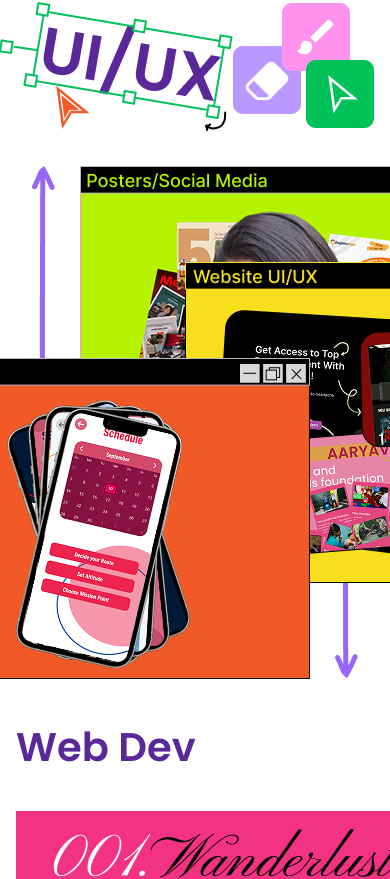
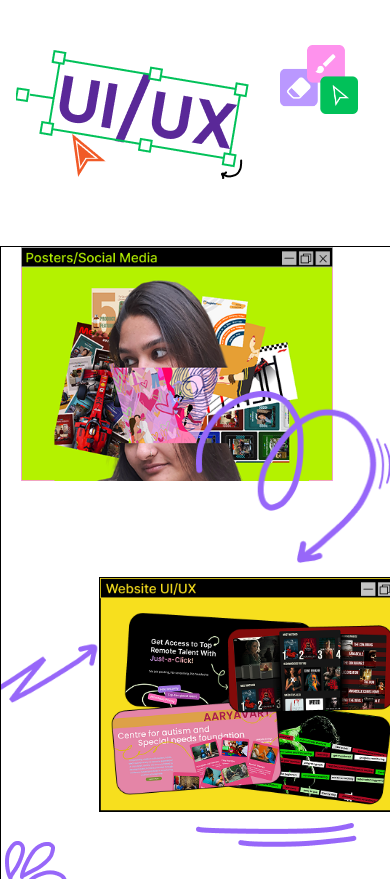
Before and after one commit to yashika0432/PORTFOLIO, a React (Create React App) app in the folder frontend/: page / in a window 390 px wide. Shown: the part 1025-1904 px from the top of the page. Built offline with nearby package versions, Linux system fonts and the light colour scheme.

Commit message:
web dev part

```diff
--- a/frontend/src/style/work.css
+++ b/frontend/src/style/work.css
@@ -75,9 +75,7 @@
   width: 100%;
   height: 550px;
 }
-.webdev {
-  margin: 2rem 5rem;
-}
+
 .webdev h2 {
   font-size: 40px;
   color: #5a2898;
@@ -108,3 +106,99 @@
 .webfive {
   background-color: #f4511e;
 }
+
+/* mobile overrides */
+@media (max-width: 768px) {
+  .access {
+    align-items: flex-start;
+    margin: 4rem 0rem;
+  }
+  .rightimg {
+    width: 20%;
+  }
+  .uiUx {
+    overflow: hidden;
+    border: 1px solid black;
+    height: 900px;
+  }
+  .work {
+    width: 80%;
+    position: relative;
+    display: flex;
+    flex-direction: column;
+    gap: 0rem;
+    margin: 0;
+    padding: 0;
+
+    align-items: center;
+    justify-content: center;
+  }
+  .drop {
+    left: 1%;
+    top: 66%;
+  }
+  .star {
+    display: none;
+  }
+
+  .curarr {
+    width: 50%;
+    left: 50%;
+    top: 9rem;
+  }
+  .star {
+    left: 60%;
+    top: 2rem;
+  }
+  .arrdown {
+    top: 75%;
+    z-index: 4;
+  }
+  .arrup {
+    display: none;
+  }
+  .zig {
+    width: 25%;
+    top: 24rem;
+  }
+  .lines {
+    z-index: 4;
+    top: 36rem;
+    left: 50%;
+  }
+  .Web {
+    border: 1px solid black;
+    margin-right: 80px;
+    overflow: hidden;
+  }
+
+  .webdev h2 {
+    font-size: 32px;
+  }
+  .card p {
+    font-size: 48px;
+  }
+}
+
+@media (max-width: 480px) {
+  .access {
+    padding: 0 1rem;
+  }
+  .Poster {
+    left: 5%;
+  }
+  .Web {
+    top: 6rem;
+    left: 25%;
+  }
+  .App {
+    top: 12rem;
+    right: 5%;
+  }
+  .webdev h2 {
+    font-size: 28px;
+  }
+  .card p {
+    font-size: 40px;
+  }
+}
```
